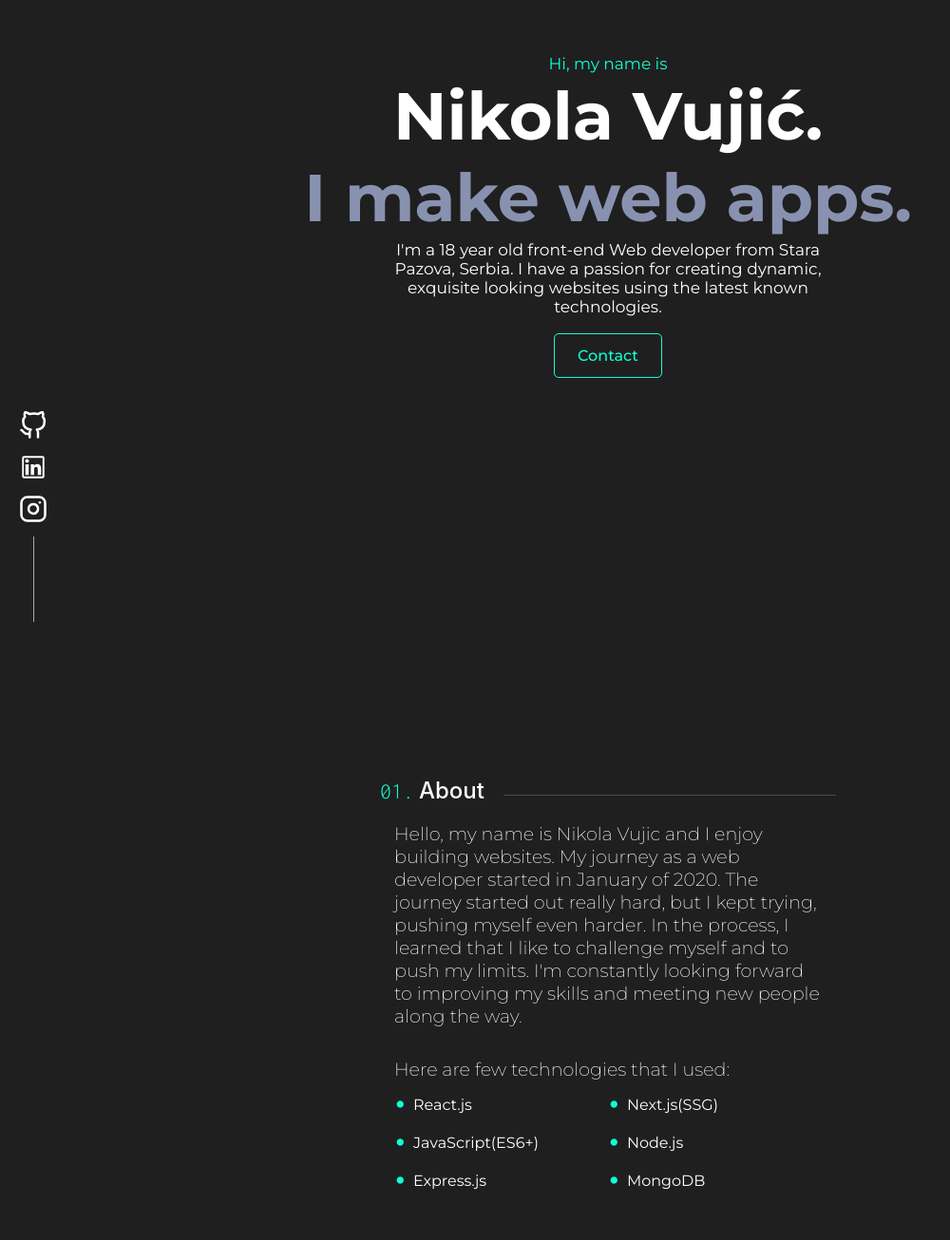
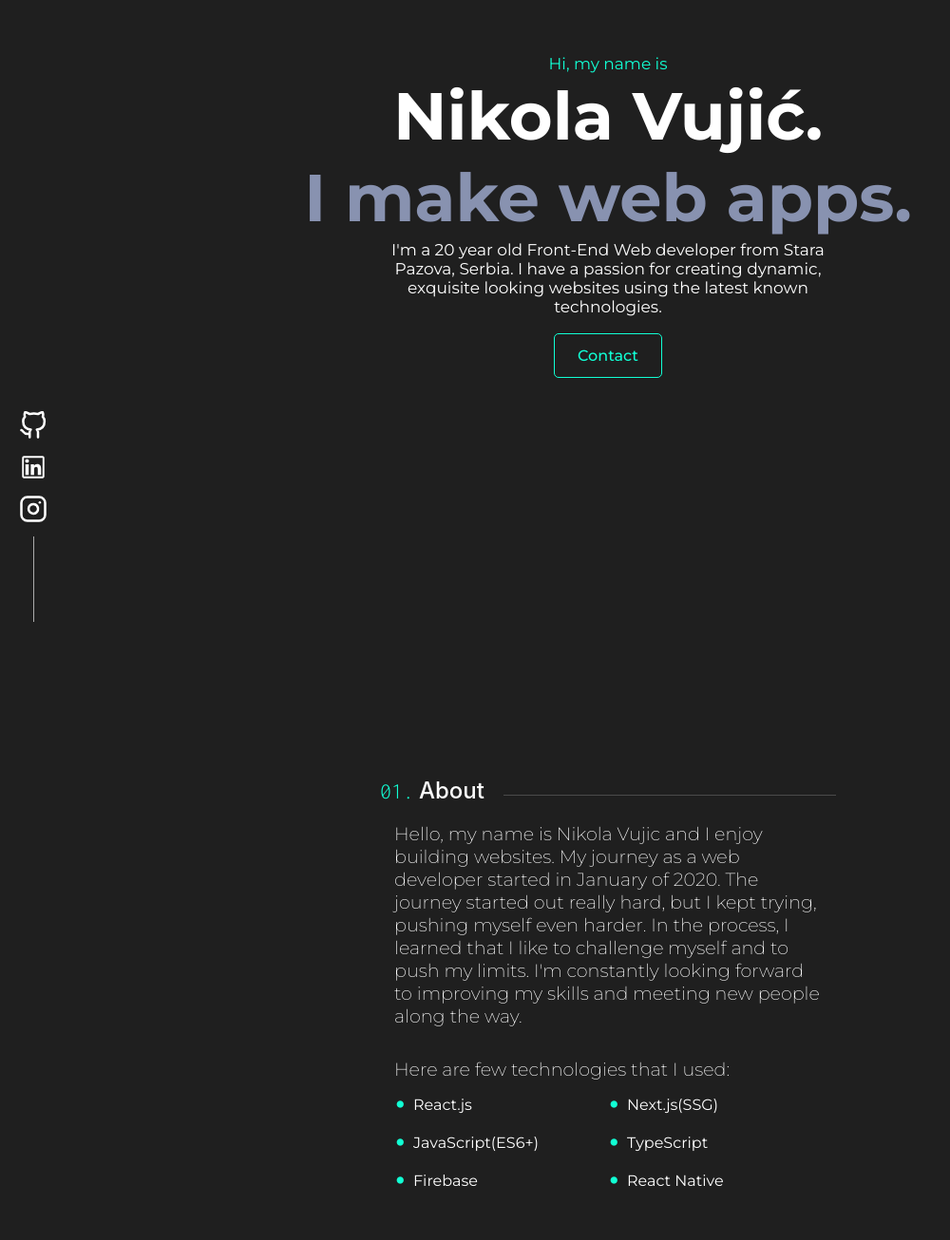
Before and after one commit to vujic02/v2, a React (Create React App) app: page / in a window 1280 px wide. Shown: the part 145-1451 px from the top of the page at 95% size, without its empty margins (0-1000 px from the left). Built offline with nearby package versions, Linux system fonts and the light colour scheme.

Commit message:
updated content to match my info

```diff
--- a/src/components/About/About.js
+++ b/src/components/About/About.js
@@ -109,9 +109,9 @@ const About = () => {
               <ListItem>React.js</ListItem>
               <ListItem>Next.js(SSG)</ListItem>
               <ListItem>JavaScript(ES6+)</ListItem>
-              <ListItem>Node.js</ListItem>
-              <ListItem>Express.js</ListItem>
-              <ListItem>MongoDB</ListItem>
+              <ListItem>TypeScript</ListItem>
+              <ListItem>Firebase</ListItem>
+              <ListItem>React Native</ListItem>
             </Grid>
           </Container>
           <Img ref={imgRef} src="./misc/my-image.png" w="320px" h="400px" objFit="cover" borR="5px" bor="1px solid var(--main)" />
--- a/src/components/LandingText/LandingText.js
+++ b/src/components/LandingText/LandingText.js
@@ -28,7 +28,7 @@ const LandingText = () => {
       <H2>Nikola Vujić.</H2>
       <H3>I make web apps.</H3>
       <P col={false} maxW={true}>
-        I'm a 18 year old front-end Web developer from Stara Pazova, Serbia. I have a passion for creating dynamic, exquisite looking websites using
+        I'm a 20 year old Front-End Web developer from Stara Pazova, Serbia. I have a passion for creating dynamic, exquisite looking websites using
         the latest known technologies.
       </P>
       <Container m="1rem 0 0 0">
--- a/src/components/Work/Work.js
+++ b/src/components/Work/Work.js
@@ -166,13 +166,13 @@ const Work = () => {
                 Frontend Developer <span style={{ marginLeft: "2px" }}>@ yadada</span>
               </TextH1>
               <TextP col="var(--grayThird)" fontS="14px" fontW="300" m="4px 0 20px 0">
-                January 2022 - Present
+                January 2022 - October 2022
               </TextP>
               <List>
                 <ListItem>Write modern, performant, maintainable code while working in a team. </ListItem>
                 <ListItem>
-                  Work with a variety of different languages, platforms and frameworks such as JavaScript, TypeScript, React.js, Next.js, Firebase and
-                  Netlify.
+                  Work with a variety of different languages, platforms and frameworks such as JavaScript, TypeScript, React.js, Next.js, Firebase,
+                  Netlify & Youtube IFrame API.
                 </ListItem>
                 <ListItem>Communicate with multi-disciplinary team of developers and designers on a daily basis.</ListItem>
               </List>
```
